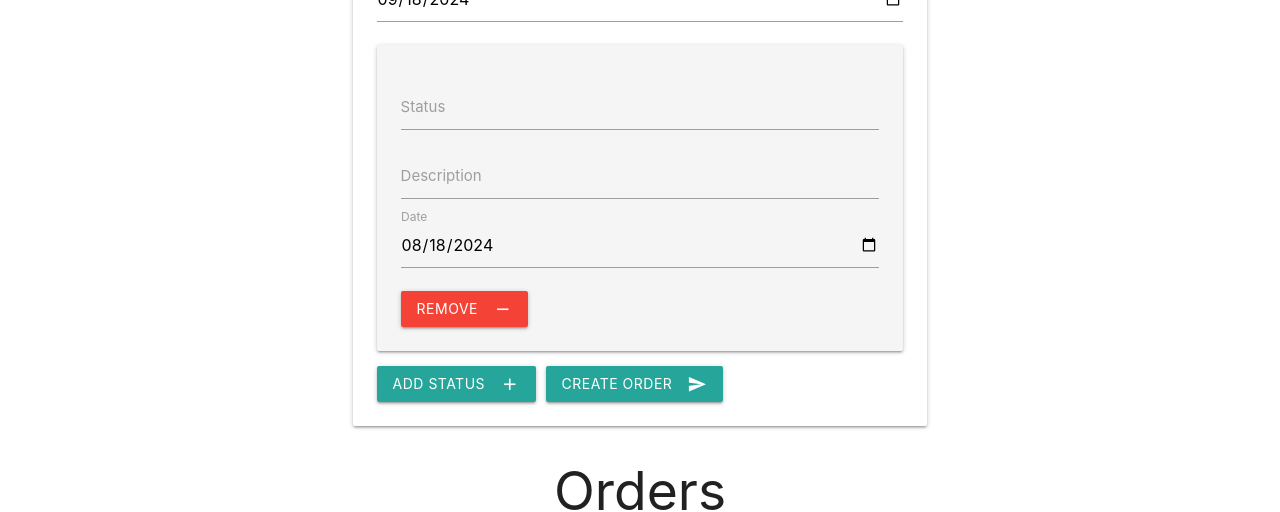
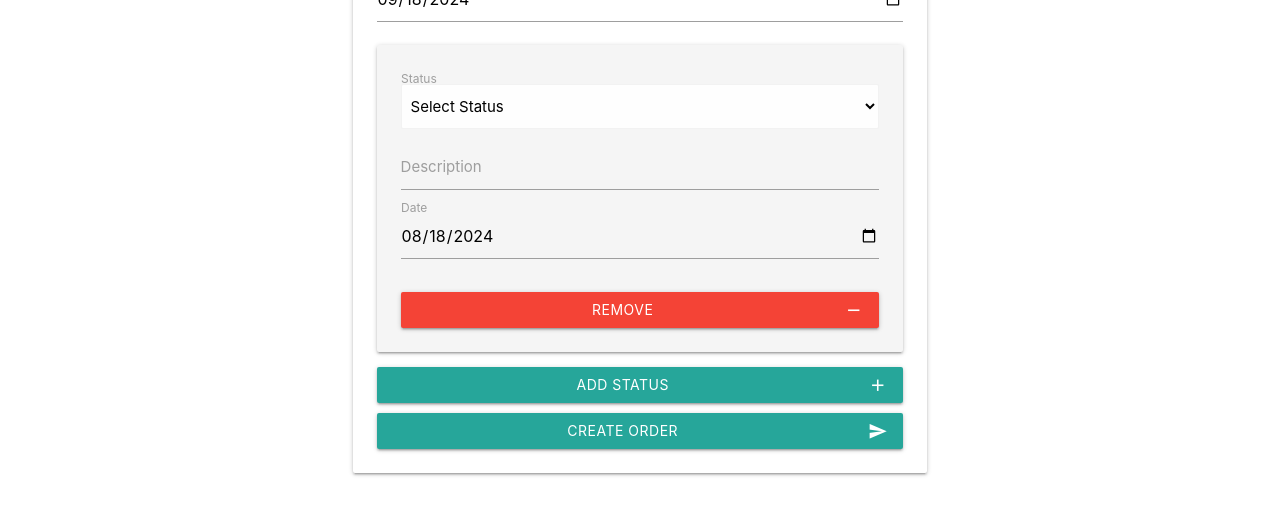
Before and after one commit to alexyocruz1/order-management-client, a React (Create React App) app: page /admin in a window 1280 px wide. Shown: the part 566-1078 px from the top of the page. Built offline with nearby package versions, Linux system fonts and the light colour scheme; no server answers; sample sign-in values are in the browser's storage.

Commit message:
UI changes and readme

```diff
--- a/src/components/Admin.jsx
+++ b/src/components/Admin.jsx
@@ -165,15 +165,22 @@ const Admin = () => {
             {orderDetails.orderStatus.map((status, index) => (
               <div key={index} className="card-panel grey lighten-4">
                 <div className="input-field">
-                  <input
-                    type="text"
+                  <select
                     name="status"
                     id={`status-${index}`}
                     value={status.status}
                     onChange={(e) => handleStatusChange(index, e)}
-                    className="validate"
-                  />
-                  <label htmlFor={`status-${index}`} className={status.status ? 'active' : ''}>Status</label>
+                    className="browser-default"
+                  >
+                    <option value="" disabled>Select Status</option>
+                    <option value="captured">Captured</option>
+                    <option value="processed">Processed</option>
+                    <option value="waiting for delivery">Waiting for delivery</option>
+                    <option value="on the way">On the way</option>
+                    <option value="delivered">Delivered</option>
+                    <option value="complete">Complete</option>
+                  </select>
+                  <label htmlFor={`status-${index}`} className="active">Status</label>
                 </div>
                 <div className="input-field">
                   <input
@@ -197,18 +204,18 @@ const Admin = () => {
                   />
                   <label htmlFor={`date-${index}`} className="active">Date</label>
                 </div>
-                <button type="button" className="btn red" onClick={() => removeStatus(index)}>
+                <button type="button" className="btn red" onClick={() => removeStatus(index)} style={{ width: '100%', marginTop: '10px' }}>
                   Remove
                   <i className="material-icons right">remove</i>
                 </button>
               </div>
             ))}
-            <div className="button-group">
-              <button type="button" className="btn waves-effect waves-light" onClick={addStatus}>
+            <div className="button-group" style={{ display: 'flex', flexDirection: 'column', alignItems: 'center' }}>
+              <button type="button" className="btn waves-effect waves-light" onClick={addStatus} style={{ width: '100%', marginBottom: '10px' }}>
                 Add Status
                 <i className="material-icons right">add</i>
               </button>
-              <button className="btn waves-effect waves-light" type="submit" name="action" style={{ marginLeft: '10px' }}>
+              <button className="btn waves-effect waves-light" type="submit" name="action" style={{ width: '100%' }}>
                 {editingOrderId ? 'Update Order' : 'Create Order'}
                 <i className="material-icons right">send</i>
               </button>
@@ -217,17 +224,19 @@ const Admin = () => {
           <h2 className="center-align">Orders</h2>
           <ul className="collection">
             {orders.map((order) => (
-              <li key={order._id} className="collection-item" style={{lineHeight: '2.5rem'}}>
+              <li key={order._id} className="collection-item" style={{ lineHeight: '2.5rem' }}>
+                <div style={{ display: 'flex', justifyContent: 'space-between', alignItems: 'center' }}>
+                  {order.orderNumber}
                   <div>
-                  {order.orderNumber}
-                  <button className="btn-small blue right" onClick={() => handleEdit(order)}>
+                    <button className="btn-small blue" onClick={() => handleEdit(order)} style={{ marginRight: '10px' }}>
                       Edit
                       <i className="material-icons right">edit</i>
                     </button>
-                  <button className="btn-small red right" onClick={() => handleDelete(order._id)} style={{ marginRight: '10px' }}>
+                    <button className="btn-small red" onClick={() => handleDelete(order._id)}>
                       Delete
                       <i className="material-icons right">delete</i>
                     </button>
+                  </div>
                 </div>
               </li>
             ))}
--- a/src/components/Login.jsx
+++ b/src/components/Login.jsx
@@ -34,7 +34,6 @@ const Login = ({ onLogin }) => {
               <input
                 type="text"
                 id="username"
-                placeholder="Username"
                 value={username}
                 onChange={(e) => setUsername(e.target.value)}
                 className="validate"
@@ -45,7 +44,6 @@ const Login = ({ onLogin }) => {
               <input
                 type="password"
                 id="password"
-                placeholder="Password"
                 value={password}
                 onChange={(e) => setPassword(e.target.value)}
                 className="validate"
```
Also changed, not shown: 1 other file (tests, documents, lock files or other folders). Lines whose indentation alone changed are shown as unchanged.
